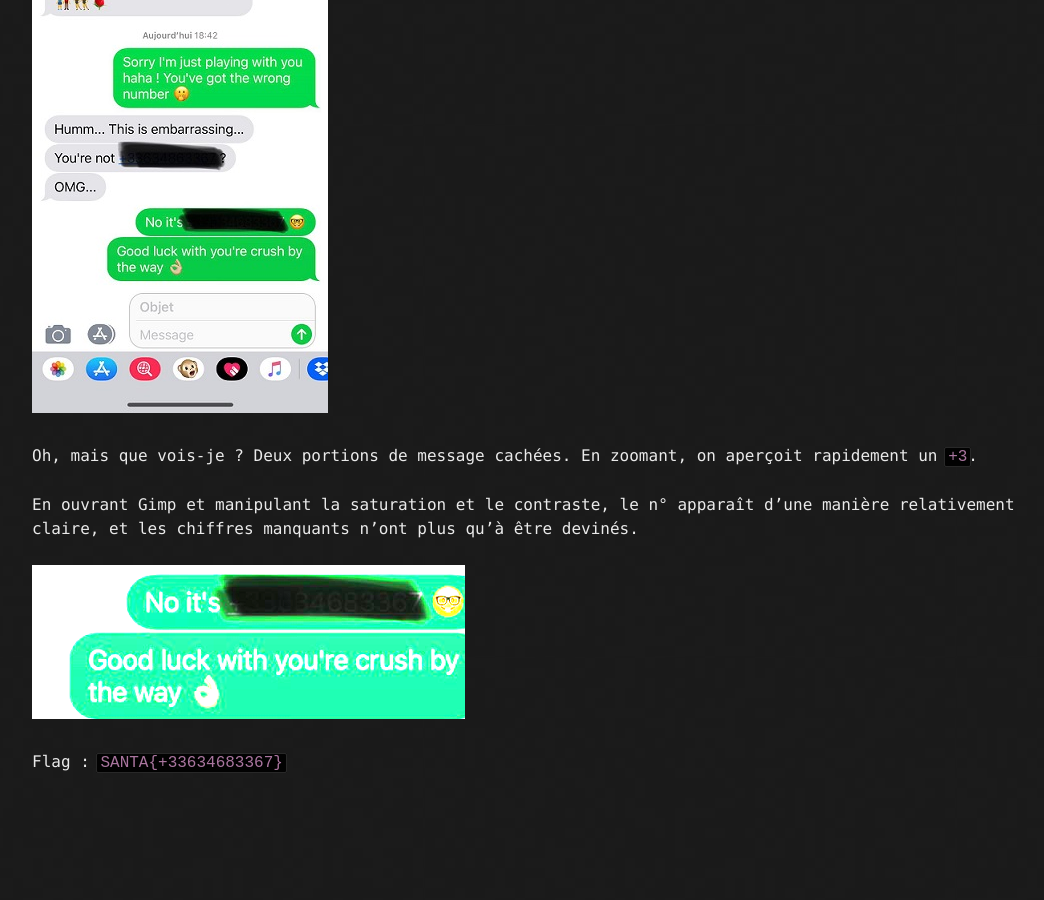
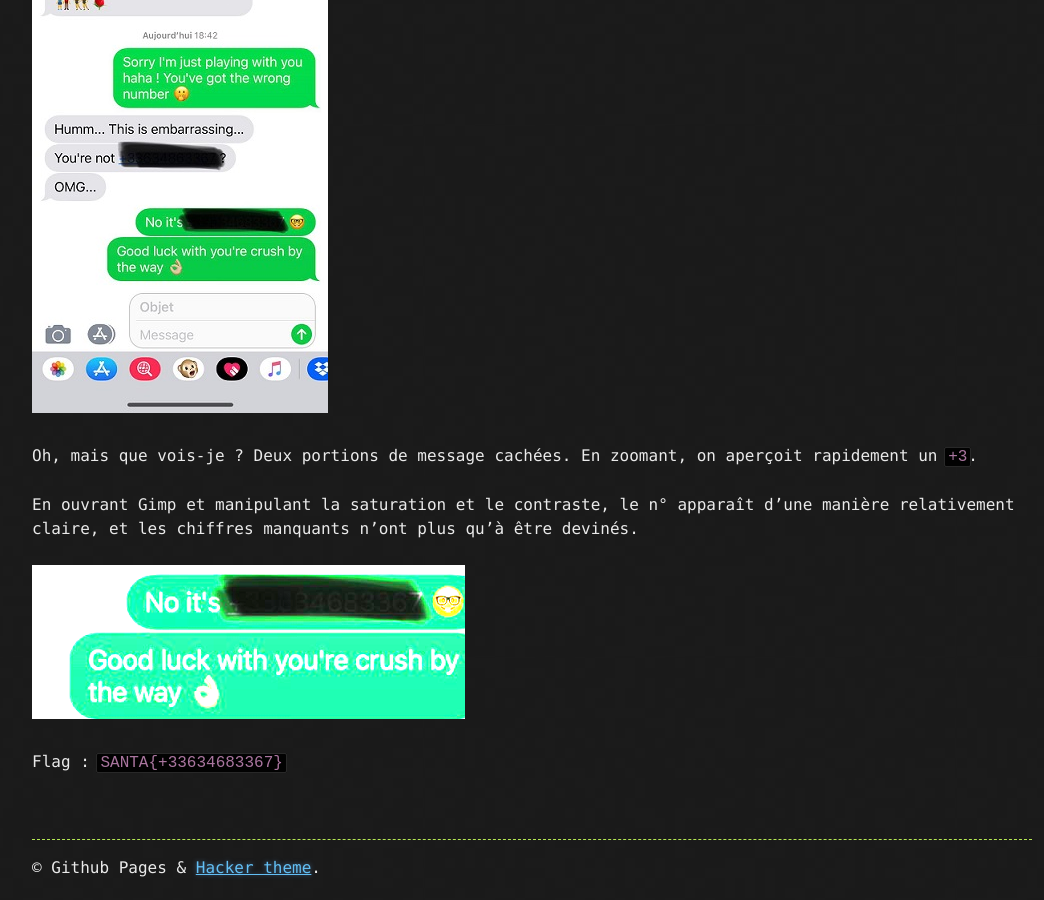
Before and after one commit to M0onshadow/M0onshadow.github.io, a Jekyll site: the page built from ctf/Santhacklaus/CMIYC/callme_fr.md, in a window 1280 px wide and 900 px high, scrolled down 2003 px. Shown: the whole window, without its empty margins (108-1152 px from the left). Built offline with Jekyll 4.4.1, drawn with Linux system fonts in a browser that asks for light colours; the repository's description, which GitHub fills in, is left out; our own code applies the rules of GitHub Pages for plain Markdown files; before the commit the page ends 2846 px from its top, so only the background shows below that.

Commit message:
Update callme_fr.md

```diff
--- a/ctf/Santhacklaus/CMIYC/callme_fr.md
+++ b/ctf/Santhacklaus/CMIYC/callme_fr.md
@@ -46,3 +46,6 @@ Flag : `SANTA{+33634683367}`
 <br/>
 <br/>
 <br/>
+
+* * *
+© Github Pages & [Hacker theme](https://pages-themes.github.io/hacker/).
```
